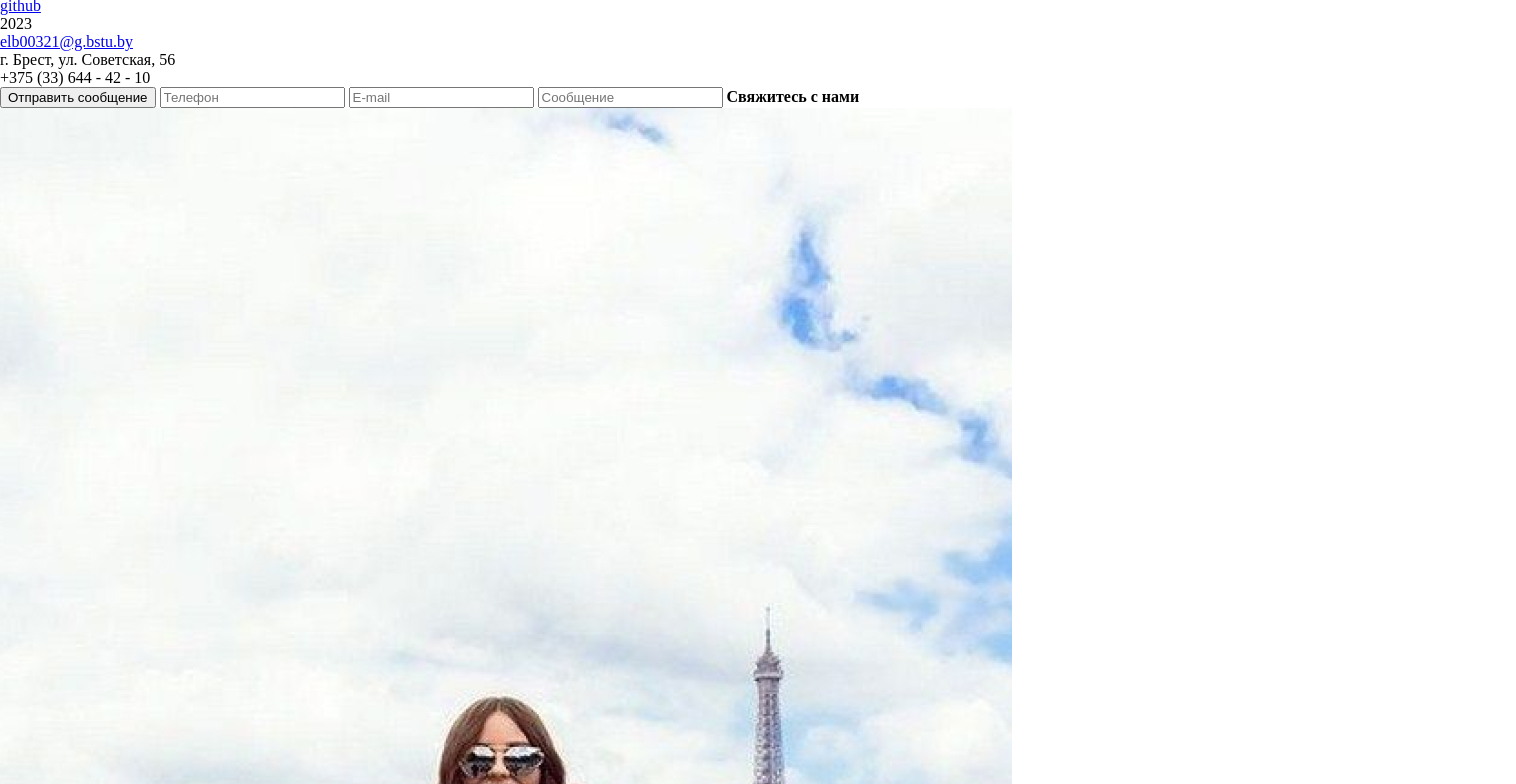
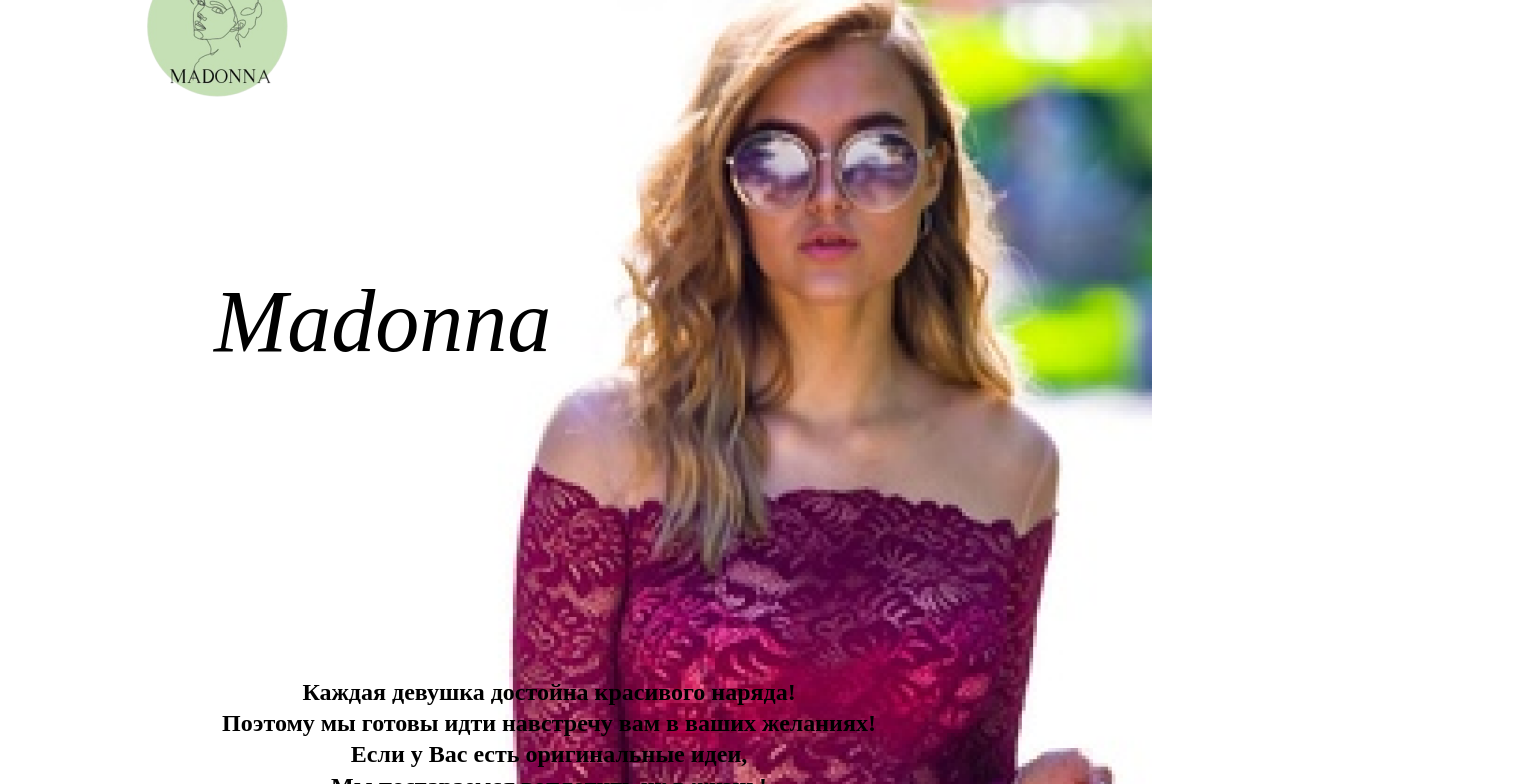
Before and after one commit to elb00321/BSTU-Madonna, a plain HTML site: page index.html in a window 1280 px wide. Shown: the part 53-837 px from the top of the page, 1516 px wide, since content can reach past the window. Drawn offline with Linux system fonts and the light colour scheme; files whose address does not match are found by name; a web font is replaced by a local one.

Commit message:
feat: add stylecss

```diff
--- a/index.html
+++ b/index.html
@@ -4,7 +4,7 @@
     <meta charset="utf-8" />
     <meta name="viewport" content="initial-scale=1, width=device-width" />
     <link rel="stylesheet" href="./global.css" />
-    <link rel="stylesheet" href="./index.css" />
+    <link rel="stylesheet" href="./style.css" />
     <link
       rel="stylesheet"
       href="https://fonts.googleapis.com/css2?family=Inter:wght@400;700&display=swap"
```
